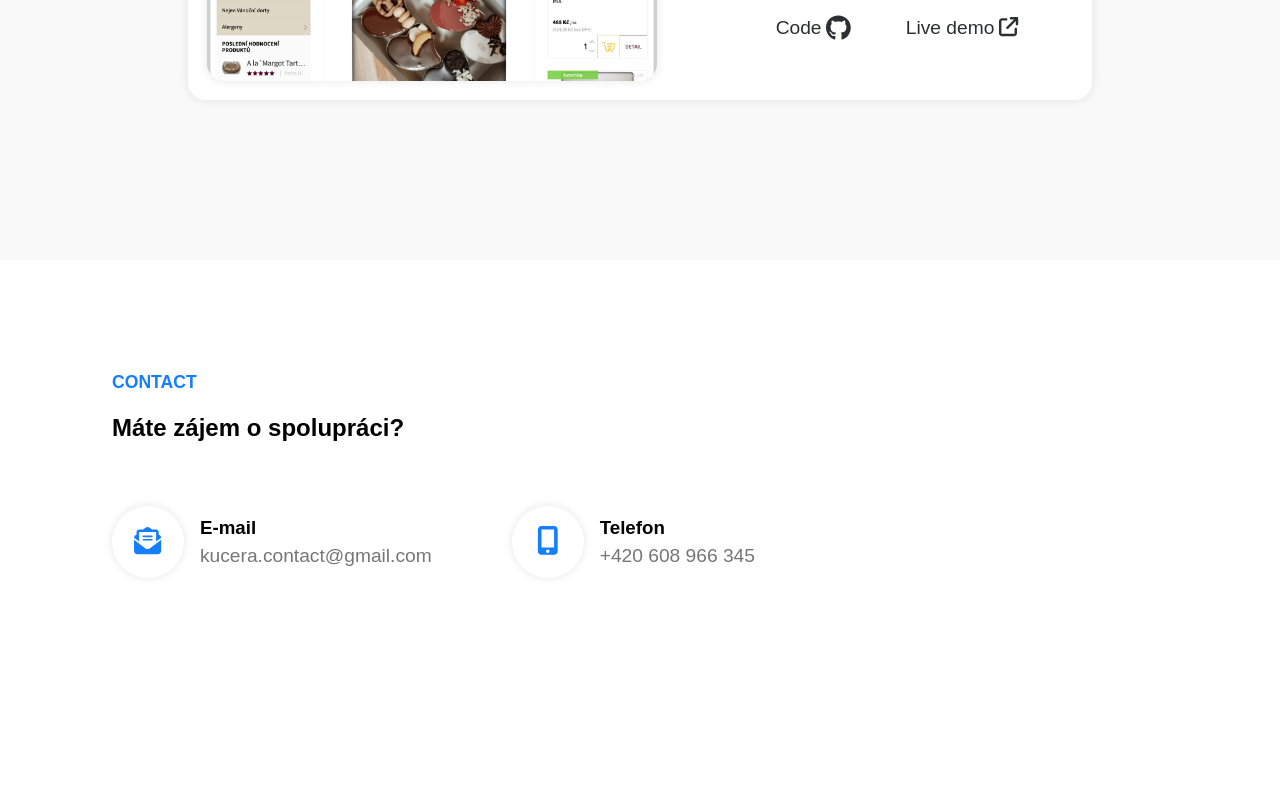
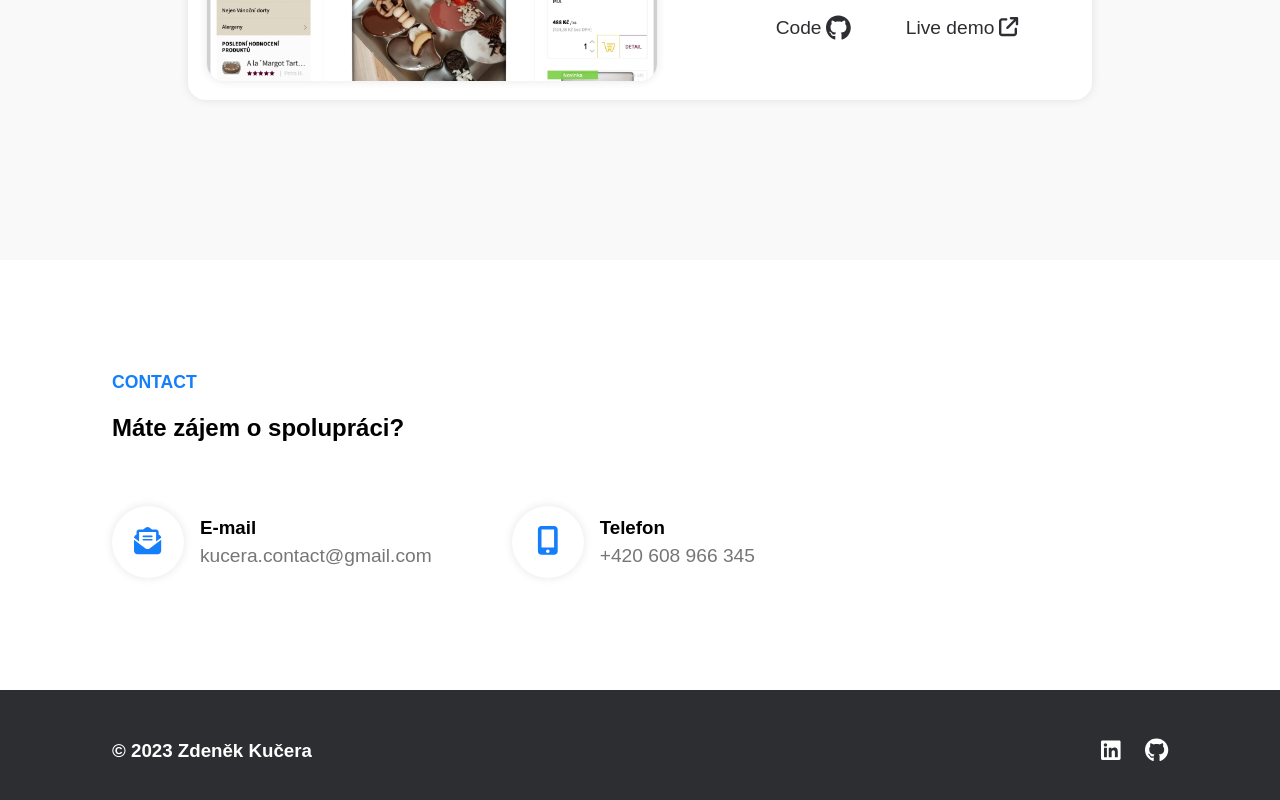
Before and after one commit to zdenekdev/portfolio, a React (Create React App) app: page / in a window 1280 px wide. Shown: the part 2372-3172 px from the top of the page. Before the commit the page ends 3062 px from the top, so only its background shows below. Built offline with nearby package versions, Linux system fonts and the light colour scheme.

Commit message:
vytvoření patičky

```diff
--- a/src/components/Content.js
+++ b/src/components/Content.js
@@ -1,6 +1,7 @@
 import React from "react";
 import About from "./About";
 import Contact from "./Contact";
+import Footer from "./Footer";
 import Hero from "./Hero";
 import Portfolio from "./Portfolio";
 
@@ -11,6 +12,7 @@ function Content() {
       <About />
       <Portfolio />
       <Contact />
+      <Footer />
     </div>
   );
 }
--- a/src/components/Footer.js
+++ b/src/components/Footer.js
@@ -1,10 +1,36 @@
 import React from "react";
+import { FontAwesomeIcon } from "@fortawesome/react-fontawesome";
+import { faGithub, faLinkedin } from "@fortawesome/free-brands-svg-icons";
 
 function Footer() {
   return (
-    <div>
-      <h1>footer</h1>
-    </div>
+    <footer className="footer">
+      <div className="footer__container">
+        <div className="footer__content">
+          <div className="footer__c">
+            <h3>© 2023 Zdeněk Kučera</h3>
+          </div>
+          <div className="footer__socials">
+            <a href="http://" target="_blank" rel="noreferrer">
+              <i>
+                <FontAwesomeIcon
+                  className="footer__in-icon"
+                  icon={faLinkedin}
+                />
+              </i>
+            </a>
+            <a href="http://" target="_blank" rel="noreferrer">
+              <i>
+                <FontAwesomeIcon
+                  className="footer__github-icon"
+                  icon={faGithub}
+                />
+              </i>
+            </a>
+          </div>
+        </div>
+      </div>
+    </footer>
   );
 }
 
--- a/src/index.css
+++ b/src/index.css
@@ -372,3 +372,49 @@
   flex-direction: column;
   gap: 0.4rem;
 }
+
+.footer {
+  padding: 3rem 0;
+  background-color: #2d2e32;
+  width: 100%;
+}
+
+.footer__container {
+  margin: 0 auto;
+  max-width: 70rem;
+  padding: 0 2rem;
+}
+
+.footer__content {
+  display: flex;
+  flex-direction: row;
+  justify-content: space-between;
+  align-items: center;
+}
+
+.footer__c {
+  color: #fff;
+}
+
+.footer__socials {
+  display: flex;
+  align-items: center;
+  gap: 1.5rem;
+}
+
+.footer__in-icon {
+  color: #fff;
+  height: 1.4rem;
+  transition: 0.1s;
+}
+
+.footer__github-icon {
+  color: #fff;
+  height: 1.5rem;
+  transition: 0.1s;
+}
+
+.footer__in-icon:hover,
+.footer__github-icon:hover {
+  transform: scale(1.1);
+}
```
